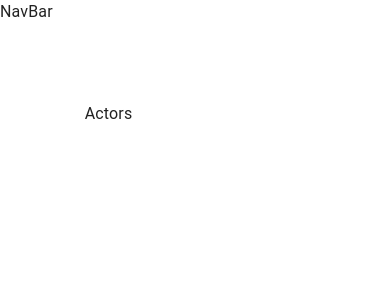
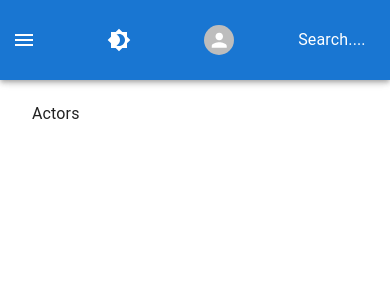
Before and after one commit to oguzhanuzunay/filmmesh, a React (Create React App) app: page /actors/1 in a window 390 px wide. Shown: the top 300 px of the page. Built offline with nearby package versions, Linux system fonts and the light colour scheme.

Commit message:
add: Navbar

```diff
--- a/src/components/Actors/Actors.jsx
+++ b/src/components/Actors/Actors.jsx
@@ -1,7 +1,5 @@
 import React from 'react';
 
-const Actors = () => {
-  return <div>Actors</div>;
-};
+const Actors = () => <div>Actors</div>;
 
 export default Actors;
--- a/src/components/NavBar/NavBar.jsx
+++ b/src/components/NavBar/NavBar.jsx
@@ -1,7 +1,81 @@
 import React from 'react';
+import {
+  AppBar,
+  IconButton,
+  Toolbar,
+  Drawer,
+  Button,
+  Avatar,
+  useMediaQuery,
+} from '@mui/material';
+import {
+  Menu,
+  AccountCircle,
+  Brightness4,
+  Brightness7,
+} from '@mui/icons-material';
+import { useTheme } from '@mui/material/styles';
+import { Link } from 'react-router-dom';
+
+import useStyles from './styles';
 
 const NavBar = () => {
-  return <div>NavBar</div>;
+  const classes = useStyles();
+  const isMobile = useMediaQuery('(max-width:600px)');
+  const theme = useTheme();
+  const isAuthenticated = true;
+
+  return (
+    <AppBar position="fixed">
+      <Toolbar className={classes.toolbar}>
+        {isMobile && (
+          <IconButton
+            color="inherit"
+            edge="start"
+            style={{ outline: 'none' }}
+            aria-label="menu"
+            onClick={() => {}}
+            className={classes.menuButton}
+          >
+            <Menu />
+          </IconButton>
+        )}
+
+        <IconButton color="inherit" sx={{ ml: 1 }} onClick={() => {}}>
+          {theme.palette.mode === 'dark' ? <Brightness7 /> : <Brightness4 />}
+        </IconButton>
+        {!isMobile && 'search bar'}
+        <div>
+          {!isAuthenticated ? (
+            <Button
+              color="inherit"
+              component={Link}
+              to="/login"
+              onClick={() => {}}
+            >
+              Login &nbsp;
+            </Button>
+          ) : (
+            <Button
+              color="inherit"
+              component={Link}
+              to="/profile/:id"
+              className={classes.linkButton}
+              onClick={() => {}}
+            >
+              {!isMobile && <> My Movies &nbsp;</>}
+              <Avatar
+                alt="Profile"
+                src=""
+                style={{ width: '30px', height: '30px' }}
+              />
+            </Button>
+          )}
+        </div>
+        {isMobile && <> Search.... &nbsp;</>}
+      </Toolbar>
+    </AppBar>
+  );
 };
 
 export default NavBar;
--- /dev/null
+++ b/src/components/NavBar/styles.js
@@ -0,0 +1,37 @@
+import { makeStyles } from '@mui/styles';
+
+const drawerWidth = 240;
+
+export default makeStyles((theme) => ({
+  toolbar: {
+    height: '80px',
+    display: 'flex',
+    justifyContent: 'space-between',
+    marginLeft: '240px',
+    [theme.breakpoints.down('sm')]: {
+      marginLeft: '0',
+      flexWrap: 'wrap',
+    },
+  },
+  menuButton: {
+    marginRight: theme.spacing(2),
+    [theme.breakpoints.up('sm')]: {
+      display: 'none',
+    },
+  },
+  drawer: {
+    [theme.breakpoints.up('sm')]: {
+      width: drawerWidth,
+      flexShrink: 0,
+    },
+  },
+  drawerPaper: {
+    width: drawerWidth,
+  },
+  linkButton: {
+    '&:hover': {
+      color: 'white !important',
+      textDecoration: 'none',
+    },
+  },
+}));
--- a/src/index.js
+++ b/src/index.js
@@ -1,12 +1,17 @@
 import React from 'react';
 import ReactDom from 'react-dom';
 import { BrowserRouter } from 'react-router-dom';
+import { createTheme, ThemeProvider } from '@mui/material';
 
 import App from './components/App';
 
+const theme = createTheme({});
+
 ReactDom.render(
-  <BrowserRouter>
-    <App />
-  </BrowserRouter>,
-  document.querySelector('#root')
+  <ThemeProvider theme={theme}>
+    <BrowserRouter>
+      <App />
+    </BrowserRouter>
+  </ThemeProvider>,
+  document.querySelector('#root'),
 );
```
Also changed, not shown: package.json (+6 -6 lines), .eslintrc.js, 1 other file (tests, documents, lock files or other folders).
